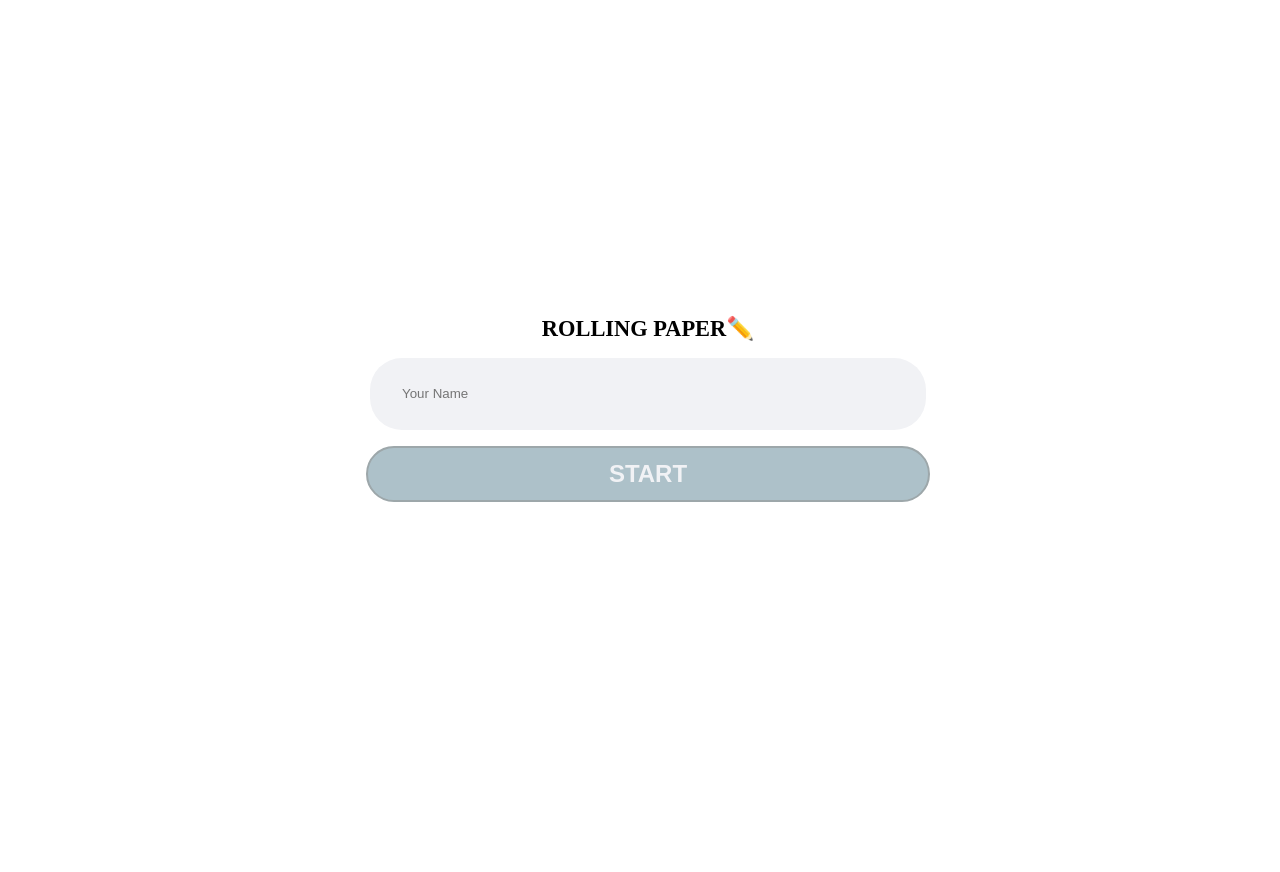
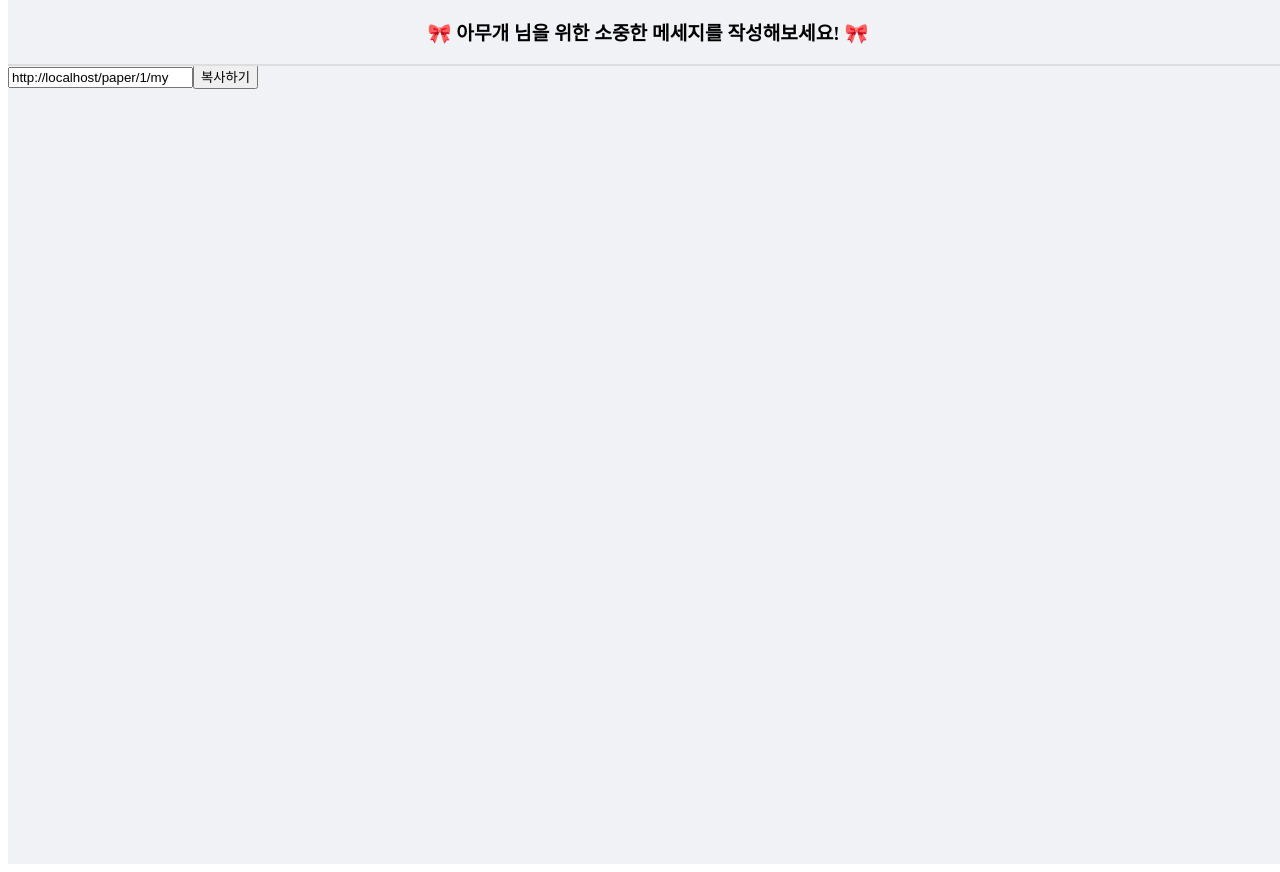
Before and after one commit to shyunju7/Rolling-Paper-Client, a React (Create React App) app in the folder rolling-paper-app/: page /paper/1/my in a window 1280 px wide. Before the commit this address led to /. Before the commit the page ends 816 px from the top, so only its background shows below. Built offline with nearby package versions, Linux system fonts and the light colour scheme.

Commit message:
Feat copyBoard

```diff
--- a/rolling-paper-app/src/App.tsx
+++ b/rolling-paper-app/src/App.tsx
@@ -6,12 +6,14 @@ import {
 } from "react-router-dom";
 import Intro from "./Route/Intro";
 import Main from "./Route/Main";
+import Result from "./Route/Result";
 function App() {
   return (
     <div>
       <Router>
         <Switch>
           <Route path="/" exact component={Intro} />
+          <Route path="/paper/:linkcode/my" exact component={Result} />
           <Route path="/paper/:linkcode" exact component={Main} />
           <Redirect from="*" to="/" />
         </Switch>
--- a/rolling-paper-app/src/Route/Result/ResultContainer.tsx
+++ b/rolling-paper-app/src/Route/Result/ResultContainer.tsx
@@ -1,6 +1,27 @@
+import { useEffect } from "react";
 import ResultPresenter from "./ResultPresenter";
 
 const ResultContainer = () => {
-  return <ResultPresenter />;
+  useEffect(() => {
+    document.addEventListener("copy", copyClipBoard, true);
+
+    return () => {
+      document.removeEventListener("copy", copyClipBoard, true);
+    };
+  }, []);
+
+  const copyClipBoard = () => {
+    console.log("copyClipboard()...");
+    if (!document.queryCommandSupported("copy")) {
+      return alert(`복사하기 기능이 지원되지 않는 브라우저 입니다 :)`);
+    }
+    const copyText: any = document.getElementById("copy-link");
+
+    copyText.select();
+    document.execCommand("copy");
+    console.log(`copy 완료!`);
+  };
+
+  return <ResultPresenter copyClipBoard={copyClipBoard} />;
 };
 export default ResultContainer;
--- a/rolling-paper-app/src/Route/Result/ResultPresenter.tsx
+++ b/rolling-paper-app/src/Route/Result/ResultPresenter.tsx
@@ -1,5 +1,22 @@
-const ResultPresenter = () => {
-  return <div>result</div>;
+import { Container } from "./style";
+import Header from "../../components/Header";
+const ResultPresenter = ({ copyClipBoard }: any) => {
+  return (
+    <div>
+      <Header userName="아무개" />
+
+      <Container>
+        <input
+          type="text"
+          value={window.location.href}
+          readOnly
+          className="copy-link"
+          id="copy-link"
+        />
+        <button onClick={copyClipBoard}> 복사하기</button>
+      </Container>
+    </div>
+  );
 };
 
 export default ResultPresenter;
--- a/rolling-paper-app/src/Route/Result/style.ts
+++ b/rolling-paper-app/src/Route/Result/style.ts
@@ -1 +1,21 @@
 import styled from "styled-components";
+export const Container = styled.div`
+  margin-top: 8vh;
+  width: 100vw;
+  height: 100vh;
+  position: relative;
+  background-color: #f1f2f5;
+`;
+
+export const UserName = styled.h1`
+  position: absolute;
+  top: 50%;
+  left: 50%;
+  transform: translate(-50%, -50%);
+  font-size: 3rem;
+  cursor: pointer;
+  background-color: lavender;
+  padding: 1rem;
+  border-radius: 50%;
+  z-index: 10;
+`;
```
Also changed, not shown: 1 other file (tests, documents, lock files or other folders).
